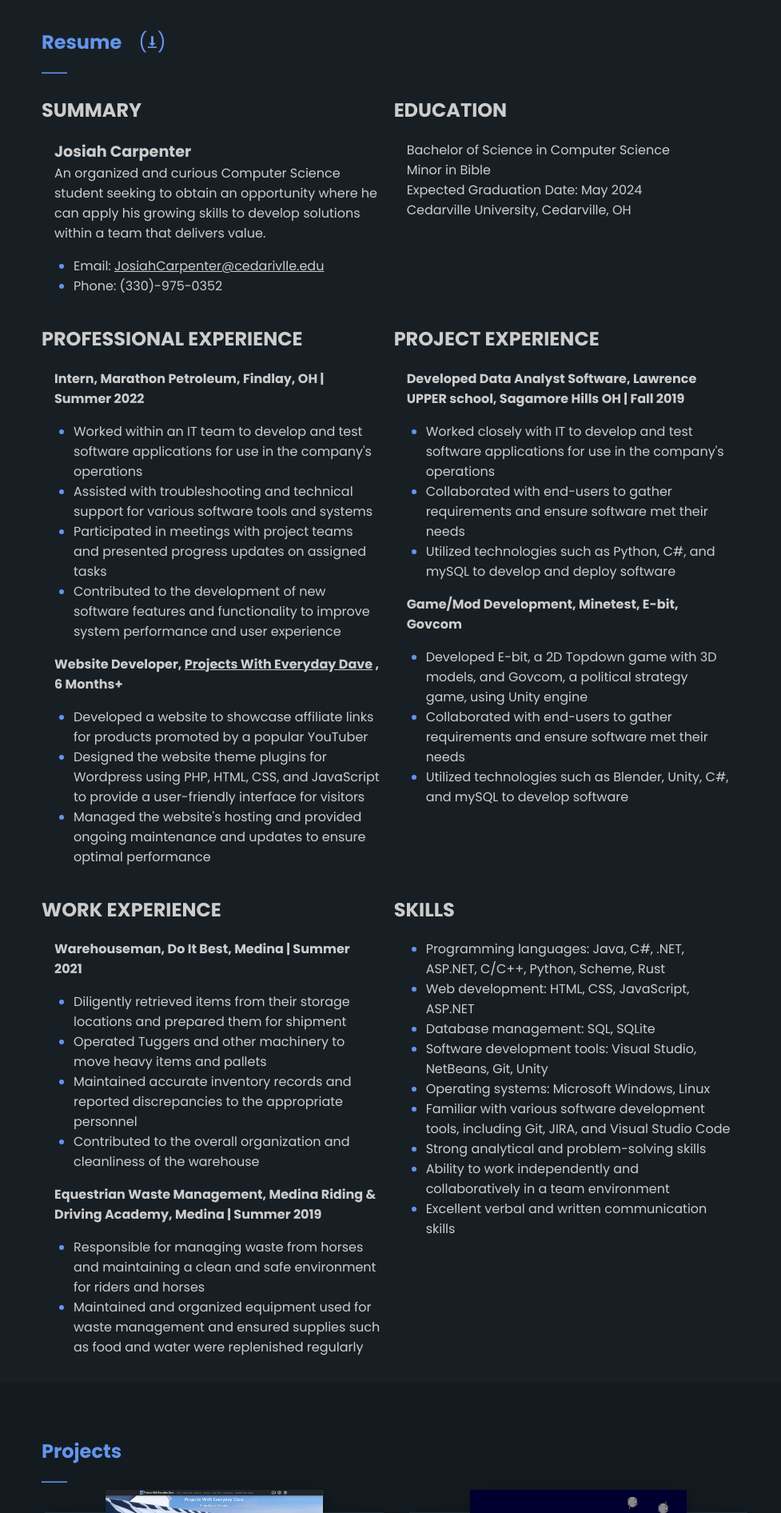
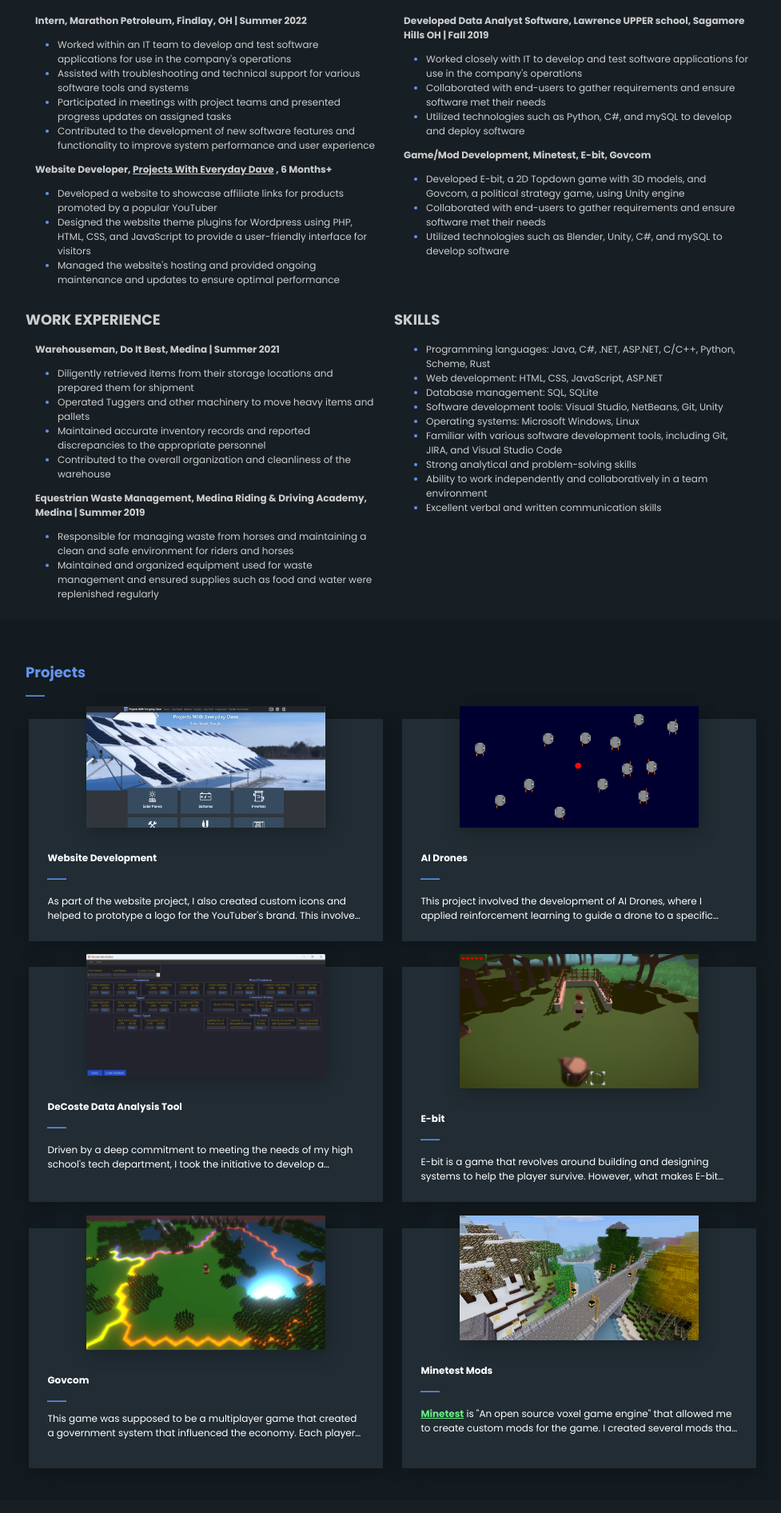
Before and after one commit to Cheetahmoo/cheetahmoo.github.io, a PHP site: page / in a window 1280 px wide. Shown: the part 1972-3864 px from the top of the page at 80% size, without its empty margins (28-1005 px from the left). Run offline with PHP 8.4, Linux system fonts and the light colour scheme.

Commit message:
Content Update
- Resume Fix
- Styling Fix
- Added more Content under Minetest Mods

```diff
--- a/css/style.css
+++ b/css/style.css
@@ -18,6 +18,14 @@
 
 html {
   scroll-behavior: smooth; }
+
+@media only screen and (max-width: 1746px) {
+  body {
+    font-size: 0.75rem; } }
+
+a:link {
+  color: #65ed82;
+  font-weight: bold; }
 
 body {
   background-color: var(--primary-color);
@@ -267,16 +275,14 @@ nav.side-nav {
   .fullscreen-panel > div {
     position: relative;
     padding: 5em;
-    width: 95%;
+    width: 95vw;
     background-color: var(--primary-color);
-    height: 90%;
+    height: 90vh;
     box-sizing: border-box; }
   .fullscreen-panel img {
     width: 100%; }
-
-@media screen and (min-width: 1920px) {
-  body {
-    font-size: 0.75vw; } }
+  .fullscreen-panel section {
+    overflow-y: auto; }
 
 @media only screen and (max-width: 990px) {
   .colms-2,
--- a/index.html
+++ b/index.html
@@ -113,7 +113,8 @@
         </section>
         <section id="resume">
             <h1>Resume
-                <a class="download-svg" download href="/assets/Resume 2.2.pdf">(<img src="/assets/images/download.svg">)</a>
+                <a class="download-svg" download href="/assets/Resume 2.2.pdf">(<img
+                        src="/assets/images/download.svg">)</a>
             </h1>
             <hr>
             <div class="colms-2">
@@ -433,7 +434,34 @@
                     <div class="card-body">
                         <h4>Minetest Mods</h4>
                         <hr>
-                        <p class="card-desc">Seasons, Custom blocks, Heat, and blight</p>
+                        <div class="card-desc">
+                            <p><a href="mintest.net">Minetest</a> is "An open source voxel game engine" that allowed me to create custom mods for
+                                the game. I created several mods that added new seasons, custom blocks, heat, and
+                                blight. Additionally, I created a mod that simulated heat moving through the air.</p>
+                            <p>While working on mods for my family's server, I learned how to host and manage changes.
+                                This involved several steps before changes could be made. First, the update needed to be
+                                extensively tested on a local version. After testing, a meeting would be held with all
+                                of the players to discuss the changes and ensure that stakeholders (players) were happy
+                                with them. After that, the server would back up the update and apply it before
+                                restarting. At the same time, documentation would be updated to reflect the changes.</p>
+                            <p><a href="mintest.net">Minetest</a> is "An open source voxel game engine" that
+                                allowed me to create my own mods for the game. I created a few mods that added new
+                                Seasons, Custom blocks, Heat, and blight. I also created a mod that simulated heat
+                                moving Through
+                                the air.</p>
+                            <p>
+                                This process was initially frustrating but taught me a lot about how to manage a project
+                                My family hosted a server for a while, and in doing so I learned how to host and manage
+                                changes. While working on mods for the server there were many steps that had to be taken
+                                before changes could be made.In order to update the server with my code there were a few
+                                steps that had to be taken. First, the updateneeded to be extesivly tested on a local
+                                version. After testing a meeting would be held with all of the players to discuss the
+                                changes making sure the stakeholders (players) were happy with the changes. After that
+                                the server would backedup the update would be applied and the server would be restarted.
+                                At the same time documentation would be updated to reflect the changes. This process was
+                                at the time frustating but it taught me a lot about how to manage a project.
+                            </p>
+                        </div>
                     </div>
                 </div>
             </div>
--- a/scss/style.scss
+++ b/scss/style.scss
@@ -27,6 +27,17 @@ $card-padding: 20px;
 
 html {
     scroll-behavior: smooth;
+}
+
+@media only screen and (max-width: 1746px) {
+    body{
+        font-size: 0.75rem;
+    }
+}
+
+a:link{
+    color: #65ed82;
+    font-weight: bold;
 }
 
 body {
@@ -379,23 +390,20 @@ nav.side-nav {
     >div {
         position: relative;
         padding: 5em;
-        width: 95%;
+        width: 95vw;
         background-color: var(--primary-color);
-        height: 90%;
+        height: 90vh;
         box-sizing: border-box;
     }
 
     img {
         width: 100%;
     }
+    section{
+        overflow-y: auto;
+    }
 }
 
-
-@media screen and (min-width: 1920px) {
-    body {
-        font-size: 0.75vw;
-    }
-}
 
 @media only screen and (max-width: 990px) {
 
```
Also changed, not shown: 1 other file.
